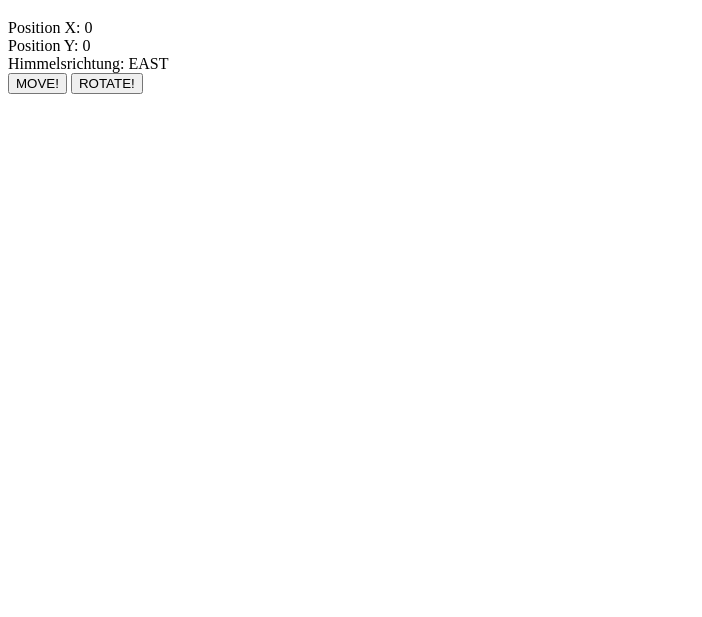
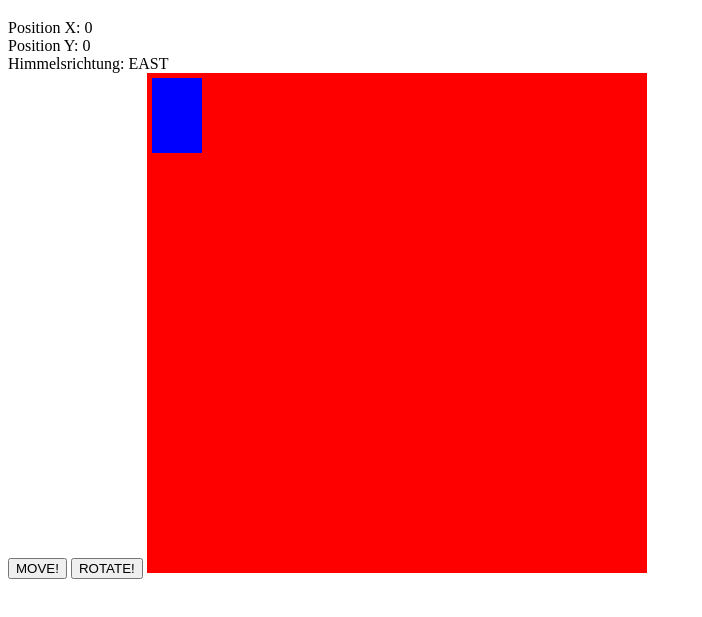
Before and after one commit to QCzok/Robot, a plain HTML site: page index.html in a window 1280 px wide. Shown: the part 61-678 px from the top of the page, without its empty margins (0-702 px from the left). Drawn offline with Linux system fonts and the light colour scheme.

Commit message:
canvasfeld

```diff
--- a/index.html
+++ b/index.html
@@ -5,7 +5,7 @@
     <meta http-equiv="X-UA-Compatible" content="IE=edge">
     <meta name="viewport" content="width=device-width, initial-scale=1.0">
     <title>Document</title>
-    <script src="index.js">  </script>
+
     <link rel="stylesheet" href="style.css">
 </head>
 <body>
@@ -34,7 +34,19 @@
         ROTATE!
     </button>
 
-
-
+    <canvas id="canvas"
+    width="500"
+    height="500"
+    style="background-color: red;"></canvas>
+    <script>
+        const canvas = document.getElementById("canvas");
+        const ctx = canvas.getContext("2d");
+        ctx.fillStyle = 'blue';
+        ctx.shadowOffsetX = 5;
+        ctx.shadowOffsetY = 5;
+        ctx.shadowBlur    = 5;
+        ctx.shadowColor   = 'rgba(204, 204, 204, 0)';
+        ctx.fillRect(5,5,50,75);
+        </script> <script src="script.js">  </script>
 </body>
 </html>
--- a/index.js
+++ b/script.js
@@ -1,3 +1,7 @@
+canvas.getContext("webgl");
+
+
+
 let eddy = {
     posX: 0,
     posY: 0,
```
